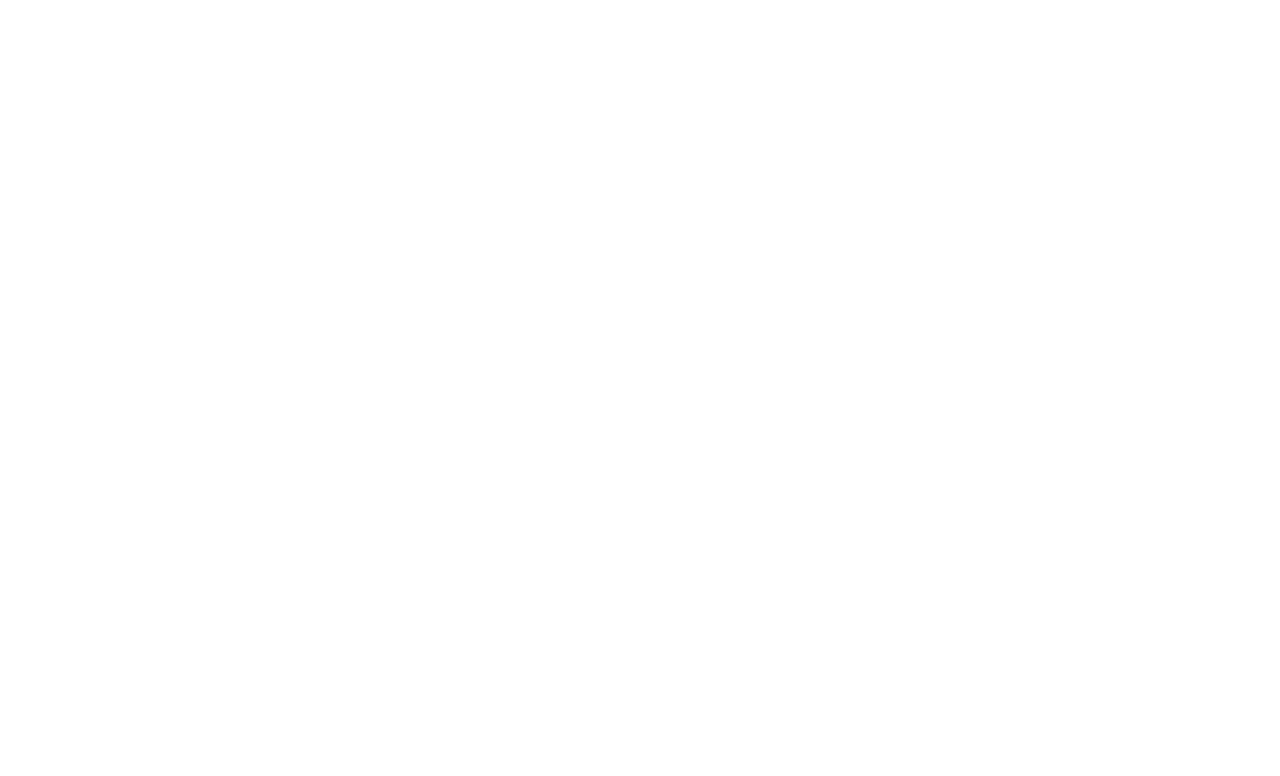
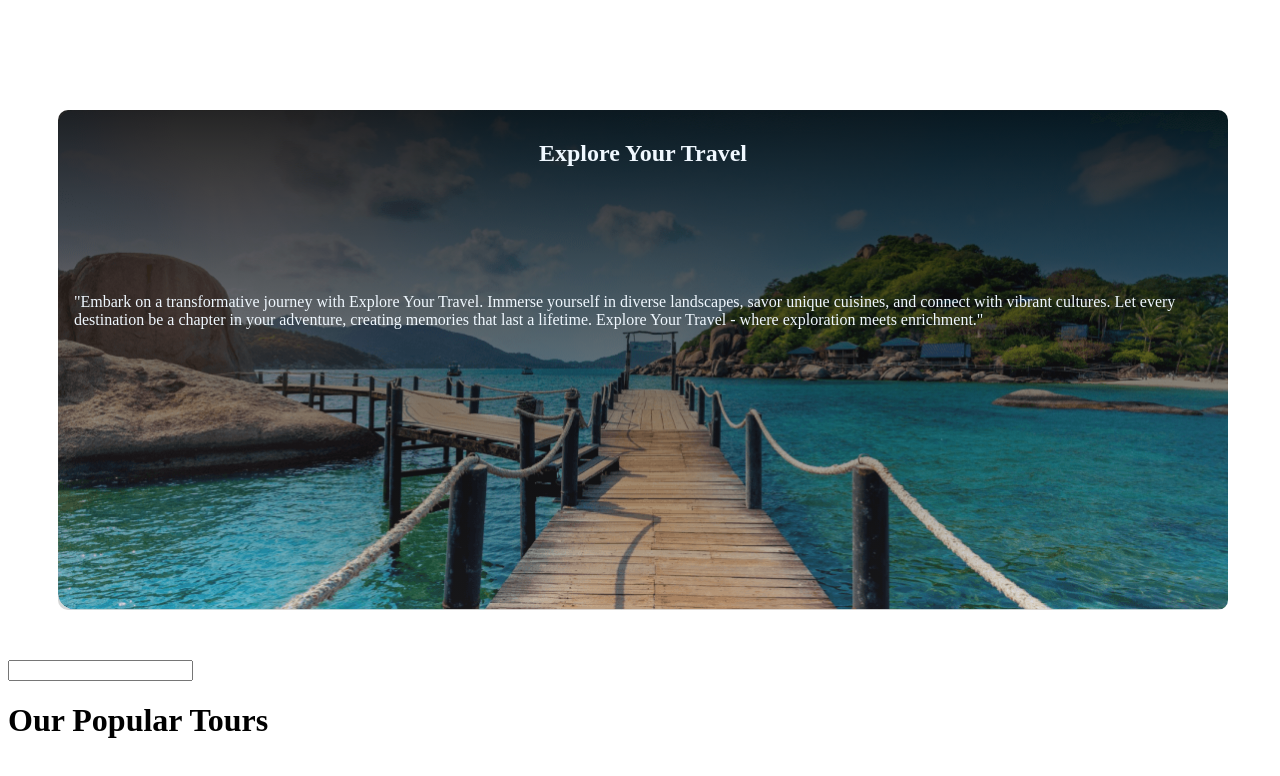
Before and after one commit to MithuAhammad/Mithu-Travel, a plain HTML site: page index.html in a window 1280 px wide. Drawn offline with Linux system fonts and the light colour scheme.

Commit message:
Added new items

```diff
--- /dev/null
+++ b/Styles/style.css
@@ -0,0 +1,34 @@
+/* .div {
+    display: flex;
+
+}
+
+.manu{
+   list-style: none;
+   display: inline-flex;
+   gap: 10px;
+   display: flex;
+} */
+
+.containar {
+    margin: 50px;
+    border-radius: 10px;
+    background-size: cover;
+    color: aliceblue;
+    background-image:  linear-gradient(to bottom, rgba(3, 3, 3, 0.868), rgba(99, 99, 99, 0.2)), url(../Images/Group\ 13\ \(1\)\ \(1\).png);
+    /* background-image: url(../Images/Group\ 13\ \(1\)\ \(1\).png); */
+    width: 1170px;
+    height: 500px;
+    border: 16px;
+}
+
+.containar h1 {
+    padding-top: 30px;
+    text-align: center;
+    margin: 110px 290px;
+}
+
+.containar-p{
+    font-size: 16px;
+    padding: 16px 16px;
+}
--- a/index.html
+++ b/index.html
@@ -1,11 +1,62 @@
 <!DOCTYPE html>
 <html lang="en">
+
 <head>
     <meta charset="UTF-8">
     <meta name="viewport" content="width=device-width, initial-scale=1.0">
     <title>Mithu Travel</title>
+    <link rel="stylesheet" href="Styles/style.css">
+    <link rel="preconnect" href="https://fonts.googleapis.com">
+    <link rel="preconnect" href="https://fonts.gstatic.com" crossorigin>
+    <link href="https://fonts.googleapis.com/css2?family=Mulish:ital,wght@0,200..1000;1,200..1000&display=swap"
+        rel="stylesheet">
 </head>
+
 <body>
+    <!-- <nav>
+        <div class="manu">
+            <img src="./Images/Group 40071 (2).png" alt="">
+            <p> Mithu <span class="btn-primary">Travel</span> </p>
+        </div>
+        <div class="manu">
+            <li>Home</li>
+            <li>Packages</li>
+            <li>Testimonial</li>
+            <li>Blog</li>
+            <li>Contact</li>
+        </div>
+    </nav> -->
+    <main>
+        <section>
+            <div class="containar">
+                <h1>Explore Your Travel</h1>
+                <p class="containar-p">
+                    "Embark on a transformative journey with Explore Your Travel. Immerse yourself in diverse
+                    landscapes,
+                    savor unique cuisines, and connect with vibrant cultures. Let every destination be a chapter in your
+                    adventure, creating memories that last a lifetime. Explore Your Travel - where exploration meets
+                    enrichment."</p>
+            </div>
+            <div>
+                <input type="text">
+            </div>
+        </section>
 
+
+        <div>
+            <div>
+                <h1>Our Popular Tours</h1>
+            </div>
+            <div>
+
+            </div>
+        </div>
+
+
+    </main>
+    <footer>
+
+    </footer>
 </body>
+
 </html>
```
